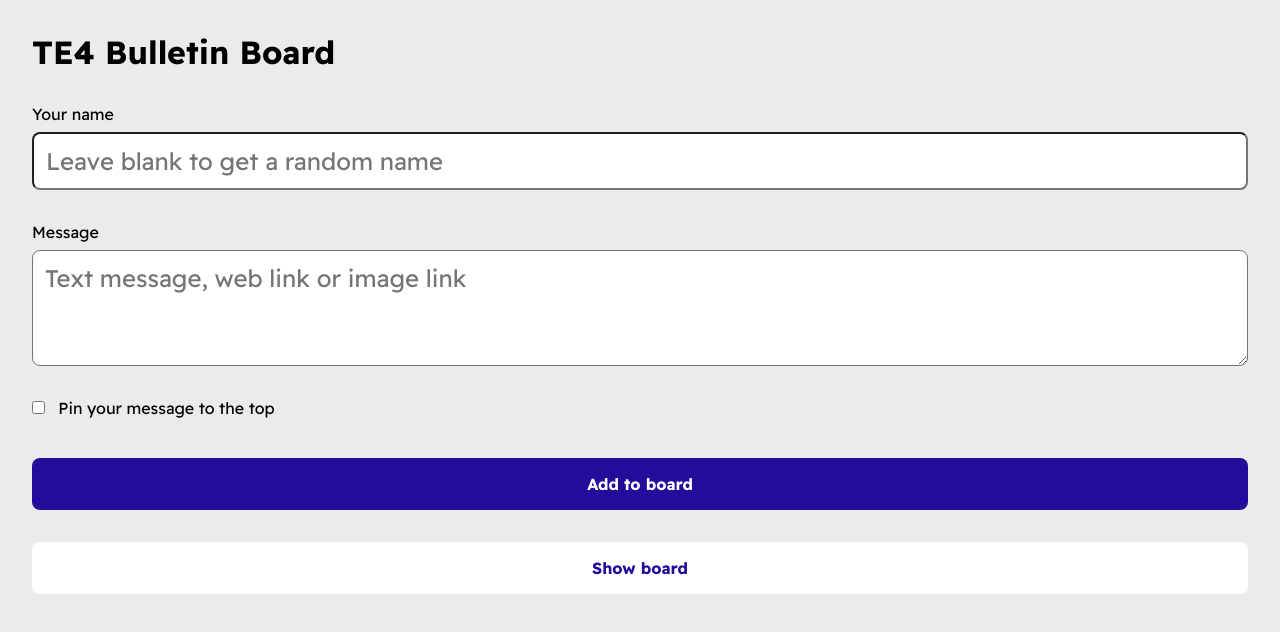
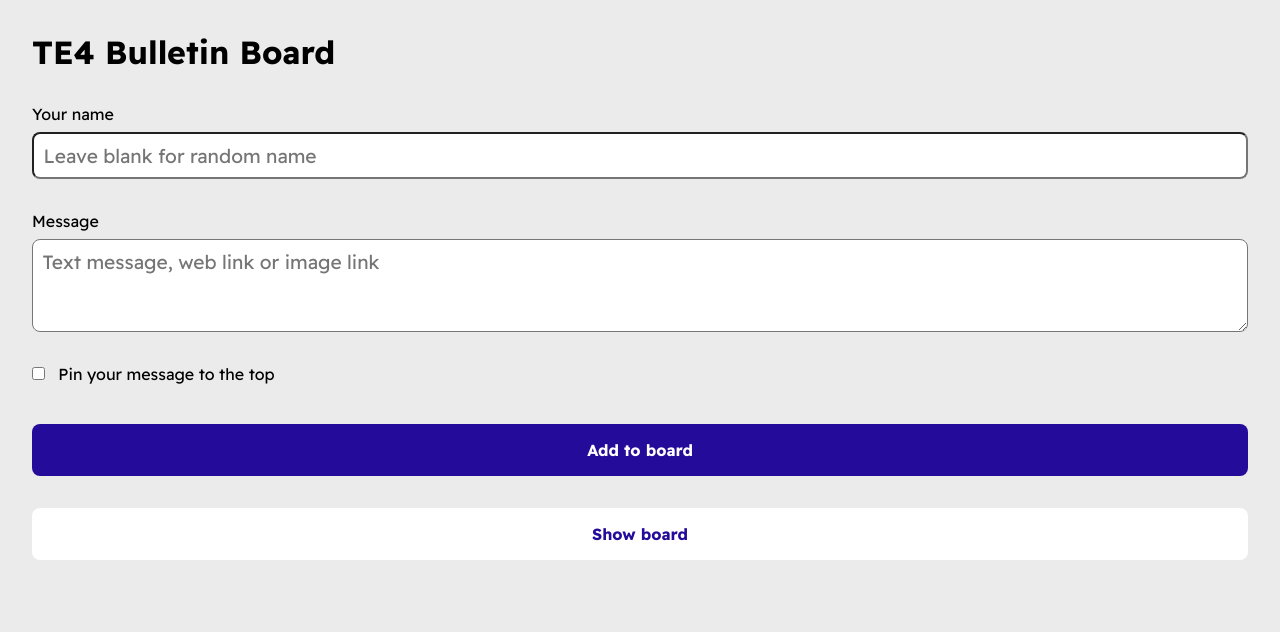
Before and after one commit to marcusbillman/te4-bulletin-board, a Vue app in the folder client/: page / in a window 1280 px wide. Shown: the top 632 px of the page. Built offline with nearby package versions, Linux system fonts and the light colour scheme.

Commit message:
💄 SendPage: Adjust input font size

```diff
--- a/client/src/App.vue
+++ b/client/src/App.vue
@@ -40,7 +40,7 @@ button {
   width: 100%;
   display: block;
   font: inherit;
-  font-size: 1.5rem;
+  font-size: 1.2rem;
   border-radius: 0.5rem;
   padding: 0.5em;
 }
--- a/client/src/views/SendPage.vue
+++ b/client/src/views/SendPage.vue
@@ -47,7 +47,7 @@ async function handleSubmit(event) {
             type="text"
             name="author"
             id="messageAuthor"
-            placeholder="Leave blank to get a random name"
+            placeholder="Leave blank for random name"
           />
         </div>
         <div>
```
